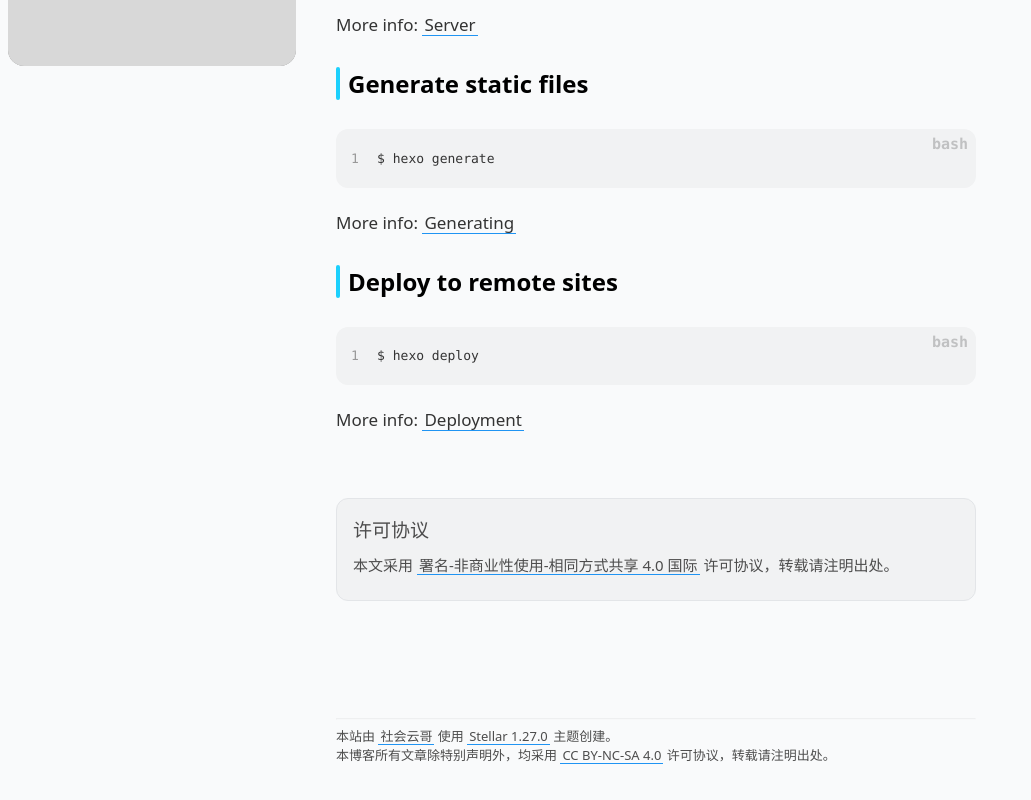
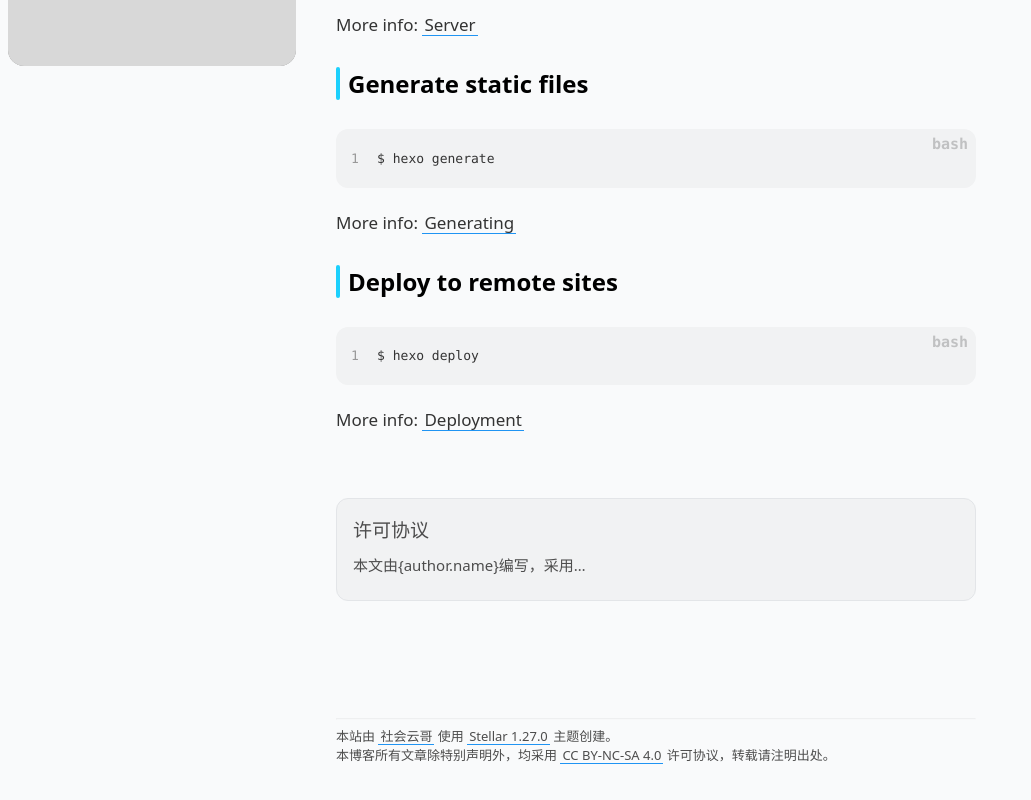
Before and after one commit to dogfoodstudio/dogfoodstudio.github.io, a plain HTML site: page 2024/04/21/hello-world/index.html in a window 1280 px wide. Shown: the part 726-1526 px from the top of the page, without its empty margins (0-1031 px from the left). Drawn offline with nearby package versions, Linux system fonts and the light colour scheme; some packages are replaced by stand-ins of ours; grey boxes are pictures that could not be loaded.

Commit message:
Site updated: 2024-04-21 08:39:34

```diff
--- a/2024/04/21/hello-world/index.html
+++ b/2024/04/21/hello-world/index.html
@@ -103,14 +103,14 @@
 <div class="article-footer fs14">
     <section id="license">
       <div class="header"><span>许可协议</span></div>
-      <div class="body"><p>本文采用 <a target="_blank" rel="noopener" href="https://creativecommons.org/licenses/by-nc-sa/4.0/">署名-非商业性使用-相同方式共享 4.0 国际</a> 许可协议，转载请注明出处。</p>
+      <div class="body"><p>本文由{author.name}编写，采用…</p>
 </div>
     </section>
     </div>
 </article>
 
 
-
+<div class="related-wrap" id="related-posts"></div>
 
 
 
```
